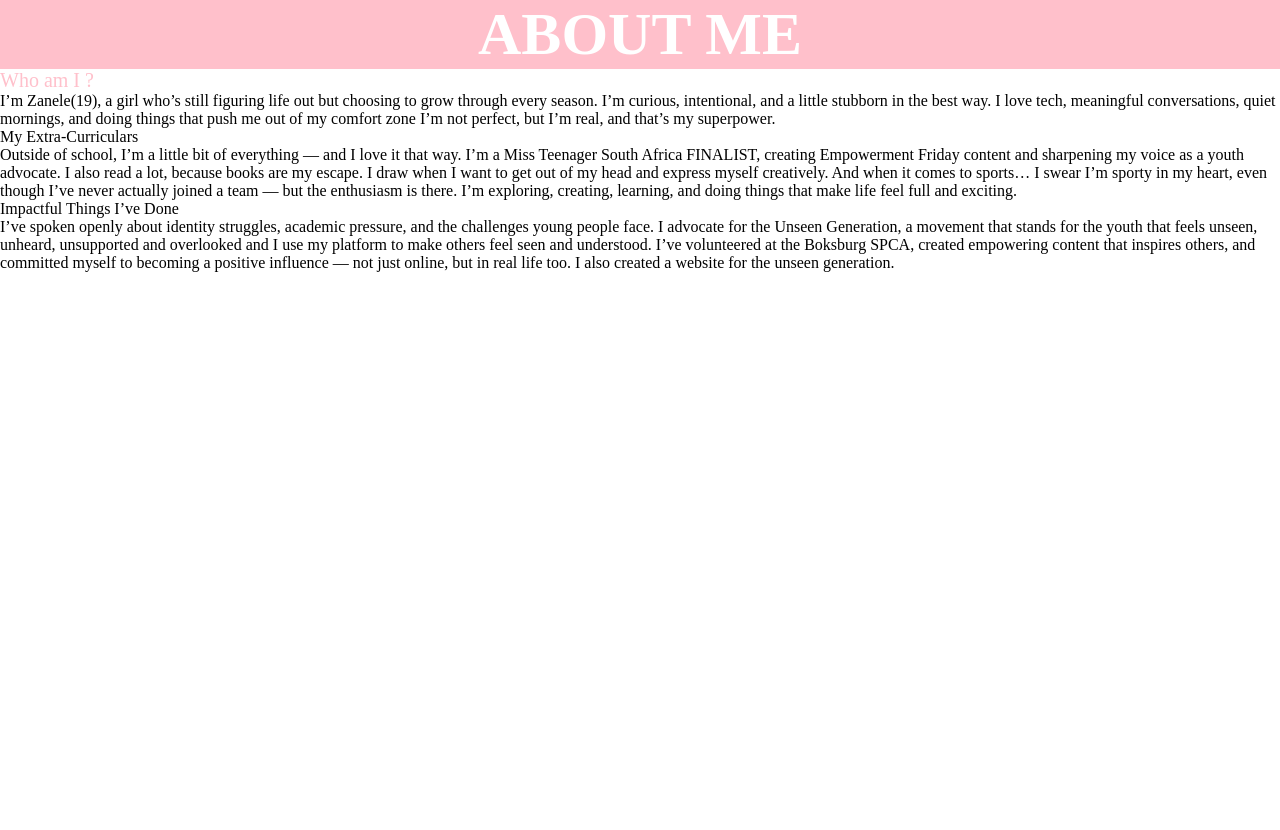
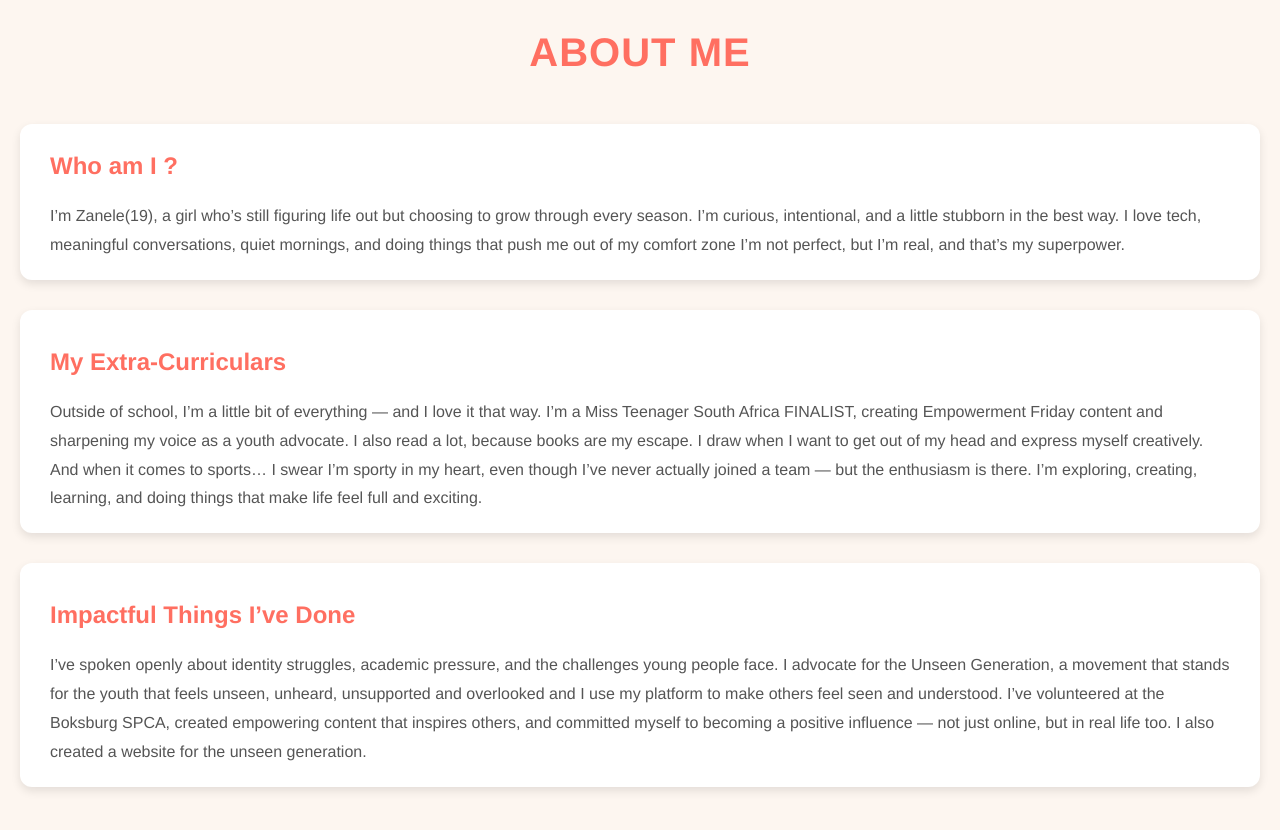
Before and after one commit to ZaneleSbongile/FORM, a plain HTML site: page index.html in a window 1280 px wide. Before the commit the page ends 800 px from the top, so only its background shows below. Drawn offline with Linux system fonts and the light colour scheme.

Commit message:
Refactor CSS for improved styling and layout

```diff
--- a/style.css
+++ b/style.css
@@ -1,18 +1,72 @@
+/* Reset some default styles */
 * {
     margin: 0;
     padding: 0;
     box-sizing: border-box;
+    font-family: 'Helvetica Neue', Arial, sans-serif;
 }
 
-h1{
-  background-color: Pink;
-  color: White;
-  font-size: 60px;
-  background-size: 100px;
-  text-align: center;
+/* Body styling */
+body {
+    background: #fdf6f0; /* soft, warm background */
+    color: #333;
+    line-height: 1.6;
+    padding: 20px;
 }
 
-.head1{
-    color: Pink;
-    font-size: 20px;
+/* Main heading */
+h1 {
+    text-align: center;
+    font-size: 2.5rem;
+    margin-bottom: 40px;
+    color: #ff6f61;
+    letter-spacing: 1px;
 }
+
+/* Sections */
+section {
+    background: #fff;
+    padding: 20px 30px;
+    margin-bottom: 30px;
+    border-radius: 12px;
+    box-shadow: 0 4px 10px rgba(0,0,0,0.1);
+    transition: transform 0.3s ease, box-shadow 0.3s ease;
+}
+
+section:hover {
+    transform: translateY(-5px);
+    box-shadow: 0 8px 20px rgba(0,0,0,0.15);
+}
+
+/* Section headers */
+.head1, .head2, .head3 {
+    font-size: 1.5rem;
+    font-weight: 700;
+    color: #ff6f61;
+    margin-bottom: 15px;
+}
+
+/* Paragraphs */
+section p {
+    font-size: 1rem;
+    color: #555;
+    line-height: 1.8;
+}
+
+/* Extra spacing for readability */
+.extra p, .impact p {
+    margin-top: 10px;
+}
+
+/* Responsive typography */
+@media (max-width: 768px) {
+    h1 {
+        font-size: 2rem;
+    }
+    .head1, .head2, .head3 {
+        font-size: 1.3rem;
+    }
+    section {
+        padding: 15px 20px;
+    }
+}
```
